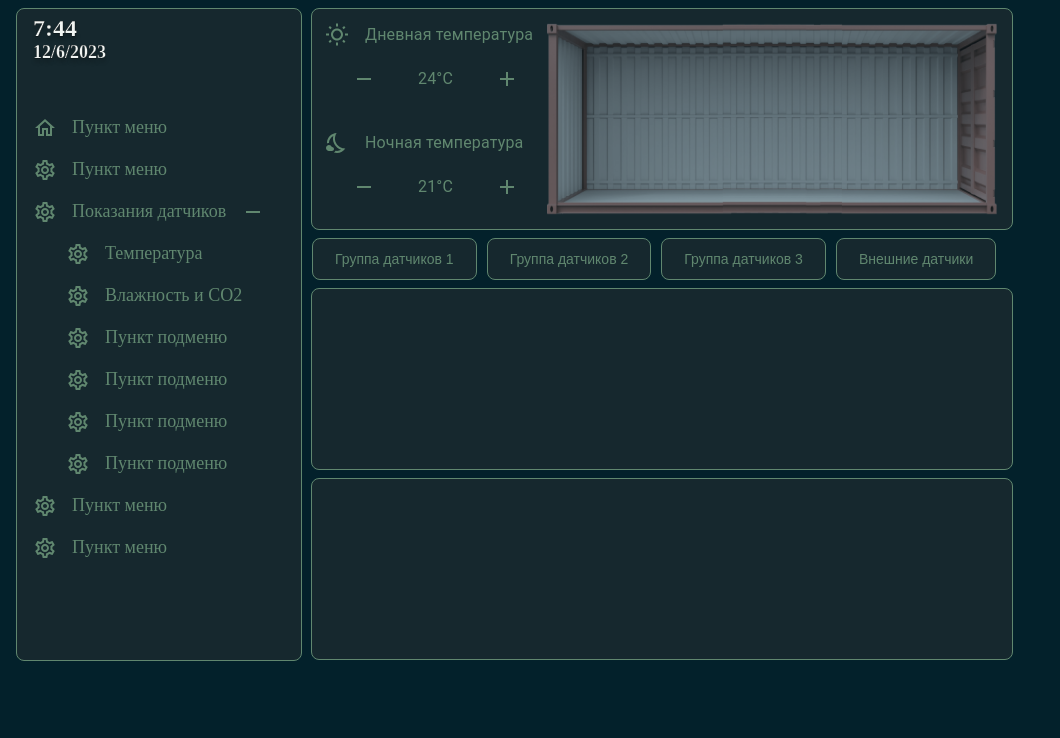
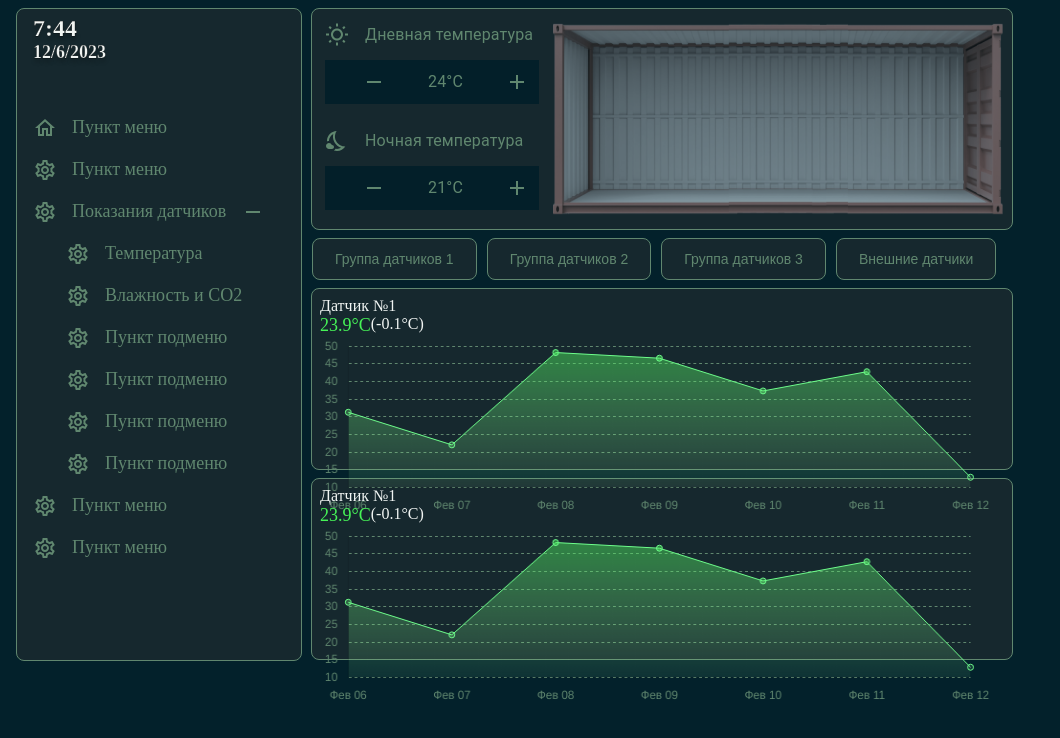
Before and after one commit to x3m4ikc/nav, a React (Create React App) app: page /switch-temp in a window 1280 px wide. Shown: the top 738 px of the page, without its empty margins (0-1060 px from the left). Built offline with nearby package versions, Linux system fonts and the light colour scheme.

Commit message:
Start of graphs

```diff
--- /dev/null
+++ b/src/Components/Chart/ChartComponent.css
@@ -0,0 +1,40 @@
+.container-graph {
+    width: 700px;
+    border: 1px solid #60876F;
+    border-radius: 8px;
+    height: 180px;
+    background: rgba(51, 51, 51, 0.40);
+    margin-top: 8px;
+    margin-left: 25px;
+}
+
+.graph {
+    padding-right: 20px;
+    padding-left: 10px;
+}
+
+.number-cur {
+    padding-top: 8px;
+    padding-left: 8px;
+}
+
+.num-container {
+    display: flex;
+}
+
+.number-and-sensor {
+    color: #F0F4F2;
+}
+
+.number-sensor {
+    color: #F0F4F2;
+}
+
+.cur-temp {
+    color: #46F357;
+    font-size: 18px;
+}
+
+.top-graph {
+    display: flex;
+}
--- a/src/Components/Chart/ChartComponent.js
+++ b/src/Components/Chart/ChartComponent.js
@@ -1,45 +1,3 @@
-// import { Line } from "react-chartjs-2";
-// import { faker } from "@faker-js/faker";
-
-// const labels = ['Junuary', 'February', 'March', 'April', 'May', 'June', 'July'];
-
-// const data = {
-//     labels,
-//     datasets: [
-//         {
-//             fill: true,
-//             label: 'Dataset 2',
-//             data: labels.map(() =>
-//                 faker.datatype.number({min: 0, max: 1000}),),
-//             borderColor: 'rgb(53, 162, 235)',
-//             backgroundColor: 'rgba(53, 162, 235, 0.5)',
-//         },
-//     ],
-// }
-
-// const options = {
-//     responsive: true,
-//     plugins: {
-//         legend: {
-//             position: 'top',
-//         },
-//         title: {
-//             display: true,
-//             text: 'Датчик 1'
-//         },
-//     },
-// }
-
-
-// const AreaChartComponent = () => {
-//     return <Line options={options} data={data}/>
-//     // return <Line />
-// }
-
-// // AreaChart - temp first
-
-// export default AreaChartComponent;
-
 import {
     Chart as ChartJS,
     CategoryScale,
@@ -53,6 +11,7 @@ import {
   } from 'chart.js';
 import { Line } from 'react-chartjs-2';
 import { faker } from "@faker-js/faker";
+import './ChartComponent.css';
 
 ChartJS.register(
     CategoryScale,
@@ -66,13 +25,28 @@ ChartJS.register(
   );
 
 export const options = {
+    maintainAspectRatio: false,
     responsive: true,
     scales: {
+        color: '#46F357',
         x: {
             grid: {
                 display: false,
-                background: '#FFFF',
+            },
+            ticks: {
+              color: '#60876F',
             }
+        },
+        y: {
+          border:{dash: [3, 3]},
+          grid: {
+            tickColor: '',
+            display: true,
+            color: '#60876F',
+          },
+          ticks: {
+            color: '#60876F',
+          }
         }
     },
     plugins: {
@@ -80,37 +54,51 @@ export const options = {
         display: false,
       },
       title: {
-        display: true,
-        text: 'Датчик №1',
+        display: false,
       },
     },
   };
 
-const labels = ['January', 'February', 'March', 'April', 'May', 'June', 'July'];
+const labels = ['Фев 06', 'Фев 07', 'Фев 08', 'Фев 09', 'Фев 10', 'Фев 11', 'Фев 12'];
 
 export const data = {
     labels,
     datasets: [
       {
         label: 'Dataset 2',
-        data: labels.map(() => faker.number.float({ min: 5, max: 40 })
+        data: labels.map(() => faker.number.float({ min: 10, max: 50 })
         ),
         fill: 'start',
         borderWidth: 1,
+        borderColor: '#6fff8c',
         backgroundColor: (context) => {
             const ctx = context.chart.ctx
             const gradient = ctx.createLinearGradient(0, 0, 0, 180)
-            gradient.addColorStop(0, '#C1EF00')
-            gradient.addColorStop(1, '#232323')
+            gradient.addColorStop(0, 'rgba(70, 243, 87, 0.50)')
+            gradient.addColorStop(1, 'rgba(175, 255, 183, 0)')
             return gradient
         },
+
       },
     ],
   };
 
 const AreaChartComponent = () => {
     return (
-        <Line options={options} data={data} width={300} height={150}/>
+      <div className='container-graph'>
+        <div className='top-graph'>
+        <div className='number-cur'>
+          <span className='number-and-sensor'>Датчик №1</span>
+          <div className='num-container'>
+            <p className='cur-temp'>23.9°С</p>
+            <span className='number-sensor'>(-0.1°С)</span>
+          </div>
+        </div>
+        </div>
+
+
+        <Line options={options} data={data} className='graph'/>
+      </div>
     )
 }
 
--- a/src/Components/TopBar/TopBar.css
+++ b/src/Components/TopBar/TopBar.css
@@ -20,12 +20,14 @@
 
 .icon-with-text-night {
     display: flex;
-    margin-top: 40px;
+    margin-top: 25px;
 }
 
 .switch-bar {
     display: flex;
-    margin-top: 20px;
+    margin-top: 13px;
+    background-color: #031F29;
+    padding: 10px;
 }
 
 .temp-changer {
--- a/src/pages/switches/SwitchTemp.js
+++ b/src/pages/switches/SwitchTemp.js
@@ -1,7 +1,7 @@
 import NavMenu from "../../Components/NavMenu/NavMenu";
 import TopBar from '../../Components/TopBar/TopBar';
 import SensorButtons from "../../Components/SensorButtons/SensorButtons";
-import ChartBorder from "../../Components/ChartBorder/ChartBorder";
+import AreaChartComponent from "../../Components/Chart/ChartComponent";
 import { Box } from '@mui/material';
 
 const SwitchTemp = () => {
@@ -11,8 +11,8 @@ const SwitchTemp = () => {
             <Box>
                 <TopBar/>
                 <SensorButtons/>
-                <ChartBorder />
-                <ChartBorder />
+                <AreaChartComponent/>
+                <AreaChartComponent/>
             </Box>
         </Box>
     )
```
